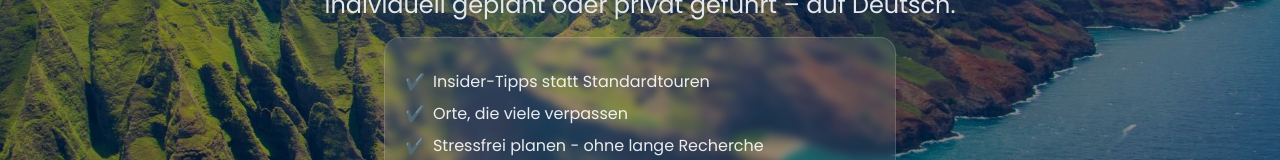
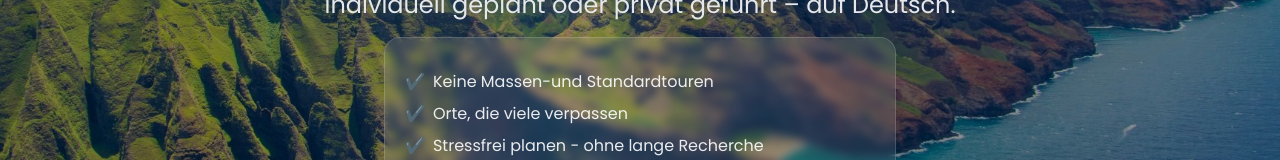
Before and after one commit to hawaiipanoramatours-prog/hawaiipanoramatours, a React (Vite) app: page / in a window 1280 px wide. Shown: the part 338-498 px from the top of the page. Built offline with nearby package versions, Linux system fonts and the light colour scheme.

Commit message:
Update Sections.impl.jsx

```diff
--- a/src/components/Sections.impl.jsx
+++ b/src/components/Sections.impl.jsx
@@ -10,7 +10,7 @@ export function Hero({ content, lang }) {
   const trust = {
     de: {
       good: [
-        'Insider-Tipps statt Standardtouren',
+        'Keine Massen-und Standardtouren',
         'Orte, die viele verpassen',
         'Stressfrei planen - ohne lange Recherche',
         'Planung oder private Tour mit Fahrzeug',
```
